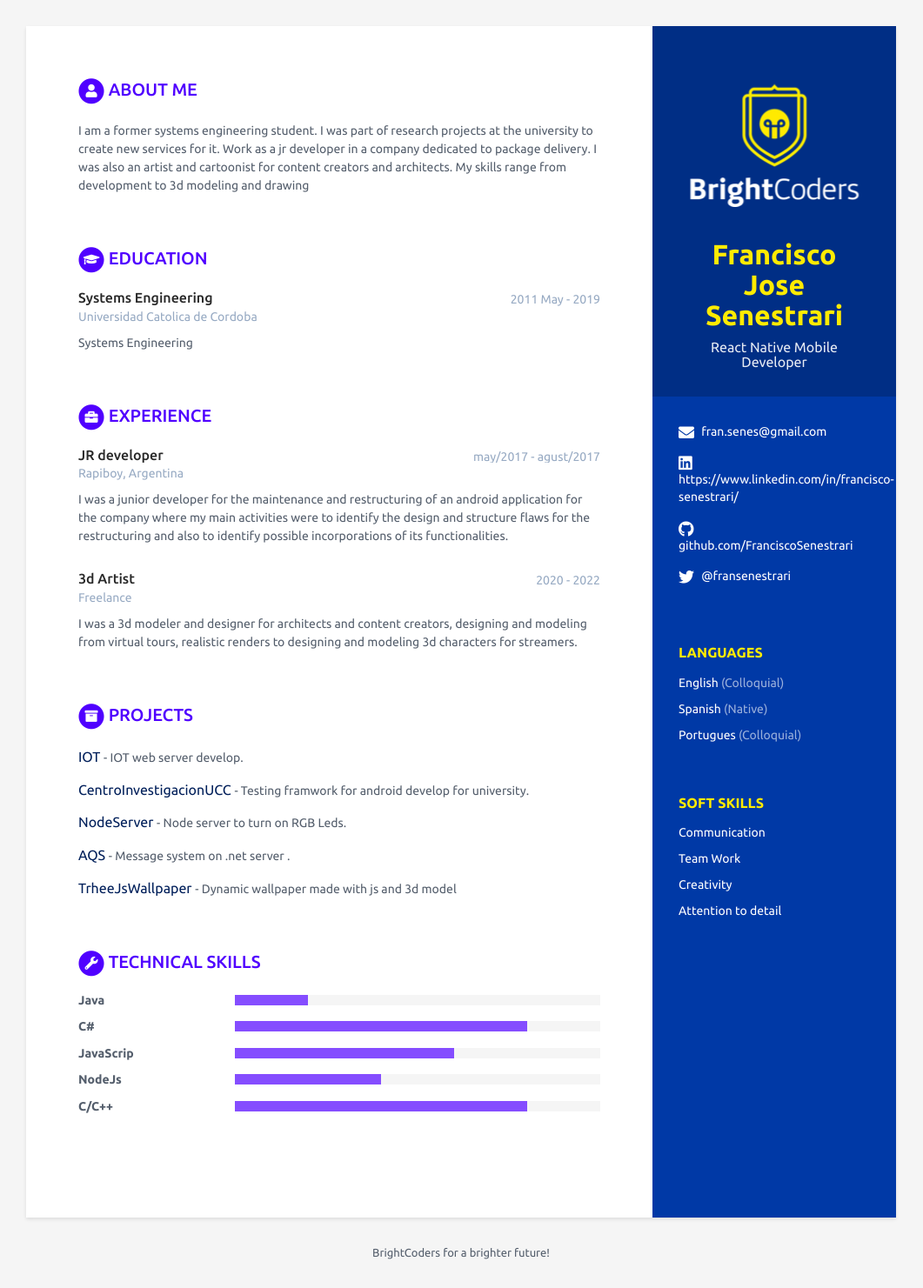
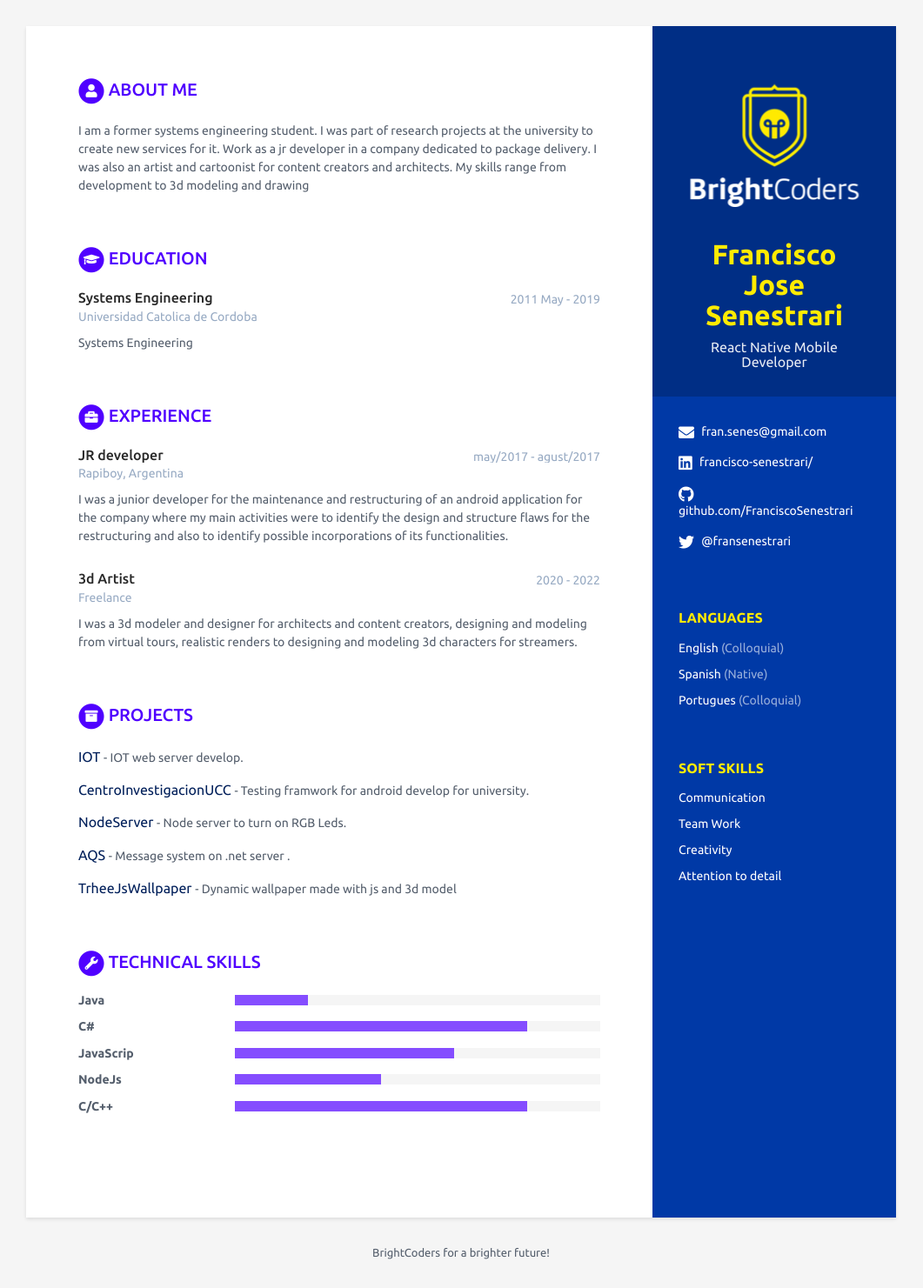
Before and after one commit to BC-MAY-21-RN/scorecard-FranciscoSenestrari, a Jekyll site: the page built from index.html, in a window 1280 px wide. Shown: the whole page at 87% size, without its empty margins (110-1171 px from the left). Built offline with Jekyll 4.4.1, drawn with Linux system fonts in a browser that asks for light colours; part of the change alters nothing that is shown.

Commit message:
fix llink

```diff
--- a/_data/data.yml
+++ b/_data/data.yml
@@ -15,7 +15,7 @@ sidebar:
   email: fran.senes@gmail.com
   phone:
   website: # No agregar http://
-  linkedin: https://www.linkedin.com/in/francisco-senestrari/
+  linkedin: francisco-senestrari/
   github: github.com/FranciscoSenestrari
   gitlab:
   bitbucket:
```
